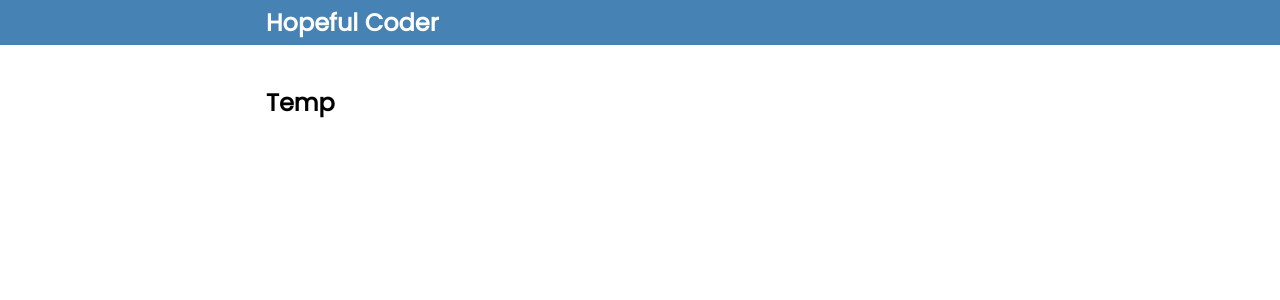
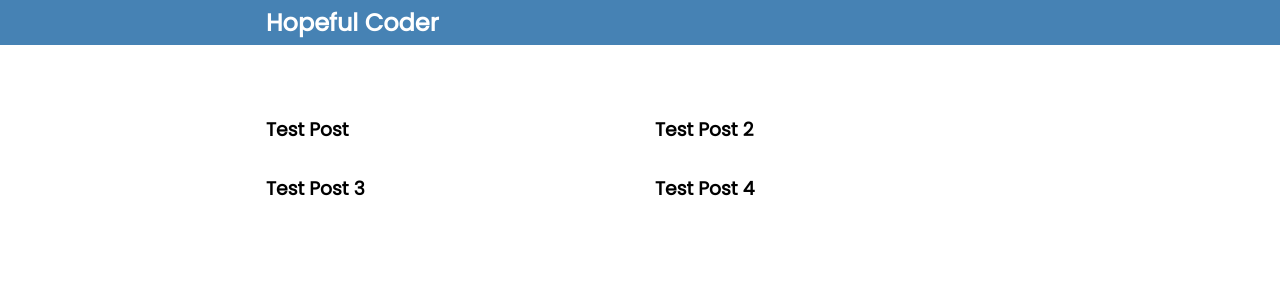
Before and after one commit to JLoweDev/next-markdown-blog, a Next.js app: page / in a window 1280 px wide. Shown: the top 300 px of the page. Built offline with nearby package versions, Linux system fonts and the light colour scheme.

Commit message:
brought in more test posts

```diff
--- a/pages/index.js
+++ b/pages/index.js
@@ -1,5 +1,6 @@
 import fs from 'fs'
 import path from 'path'
+import matter from 'gray-matter'
 import Head from 'next/head'
 
 
@@ -10,7 +11,11 @@ export default function Home({ posts }) {
         <title>Hopeful Coder Blog</title>
       </Head>
 
-      <h2>Temp</h2>
+      <div className="posts">
+        {posts.map((post, index) => (
+          <h3>{post.frontmatter.title}</h3>
+        ))}
+      </div>
     </div>
   )
 }
@@ -27,10 +32,11 @@ export async function getStaticProps() {
     // Get frontmatter
     const markdownWithMeta = fs.readFileSync(path.join('posts', filename), 'utf-8')
 
-    console.log(markdownWithMeta)
+    const {data:frontmatter} = matter(markdownWithMeta)
 
     return {
       slug,
+      frontmatter,
     }
   })
 
@@ -38,7 +44,7 @@ export async function getStaticProps() {
 
   return {
     props: {
-      posts: 'The Posts',
+      posts,
     },
   }
 }
--- /dev/null
+++ b/posts/test2.md
@@ -0,0 +1,11 @@
+---
+title: 'Test Post 2'
+date: 'June 24 2021'
+excerpt: 'This is the excerpt.'
+cover_image: '/images/posts/image2.jpg'
+---
+
+## Heading Two
+
+- Item 1
+- Item 2
--- /dev/null
+++ b/posts/test3.md
@@ -0,0 +1,11 @@
+---
+title: 'Test Post 3'
+date: 'June 24 2021'
+excerpt: 'This is the excerpt.'
+cover_image: '/images/posts/image3.jpg'
+---
+
+## Heading Two
+
+- Item 1
+- Item 2
--- /dev/null
+++ b/posts/test4.md
@@ -0,0 +1,11 @@
+---
+title: 'Test Post 4'
+date: 'June 24 2021'
+excerpt: 'This is the excerpt.'
+cover_image: '/images/posts/image4.jpg'
+---
+
+## Heading Two
+
+- Item 1
+- Item 2
```
